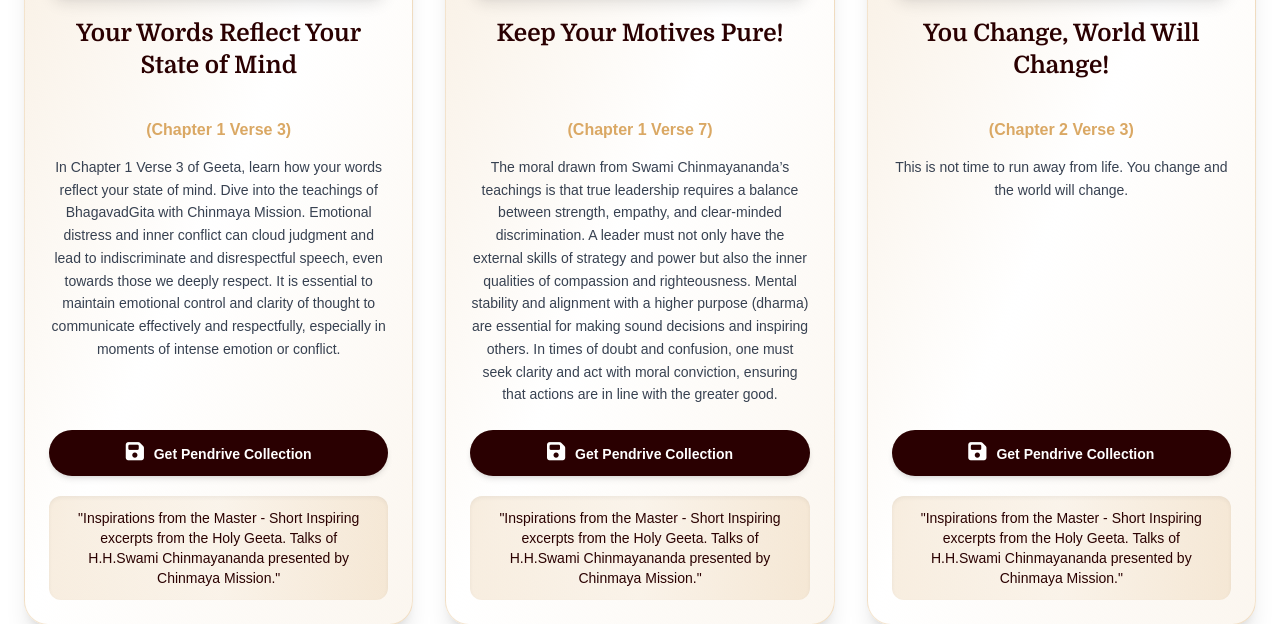
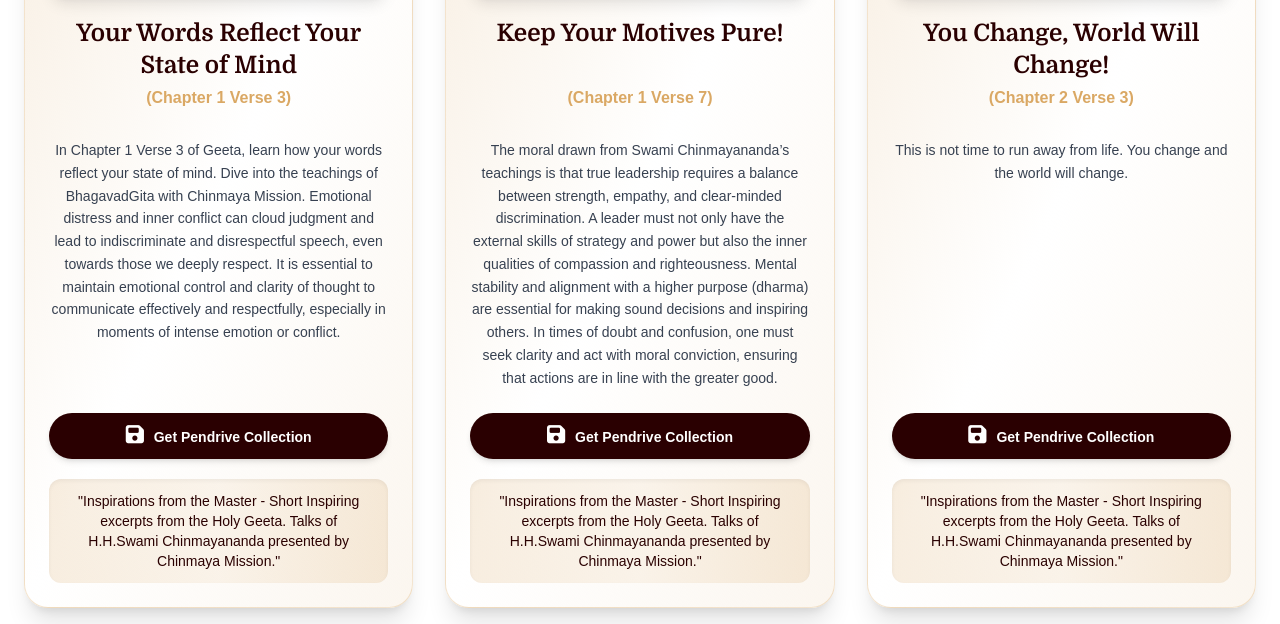
Before and after one commit to Devendrakhot/Watch-Listen, a plain HTML site: page index.html in a window 1280 px wide. Shown: the part 300-924 px from the top of the page. Drawn offline with nearby package versions, Linux system fonts and the light colour scheme; a web font is replaced by a local one.

Commit message:
Update index.html

```diff
--- a/index.html
+++ b/index.html
@@ -117,7 +117,7 @@
     .card-title {
       margin: 0;
       line-height: 1.35;
-      min-height: calc(1.35em * 3);
+      min-height: calc(1.35em * 2);
       max-height: calc(1.35em * 3);
       overflow: hidden;
       text-overflow: ellipsis;
```
